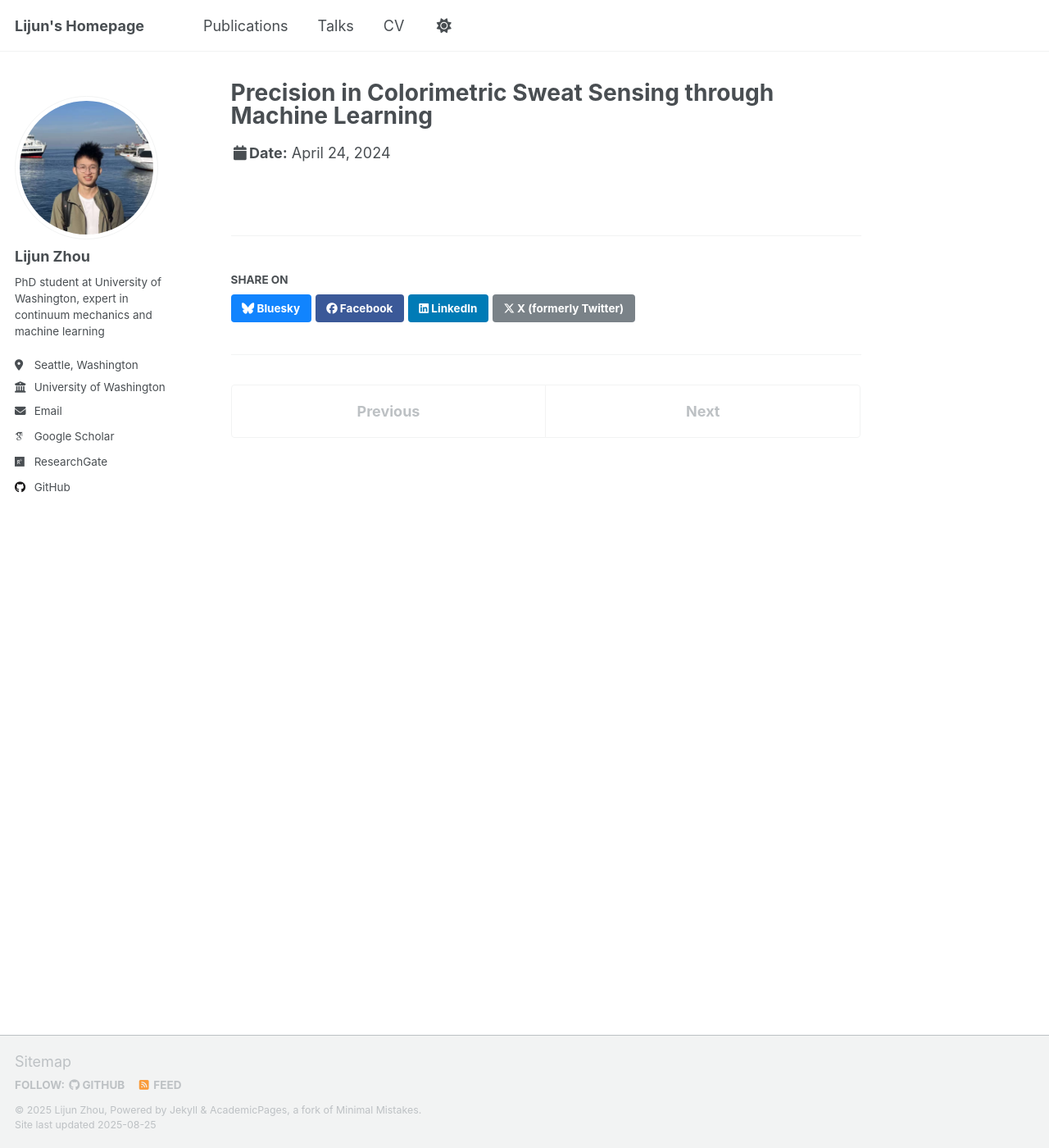
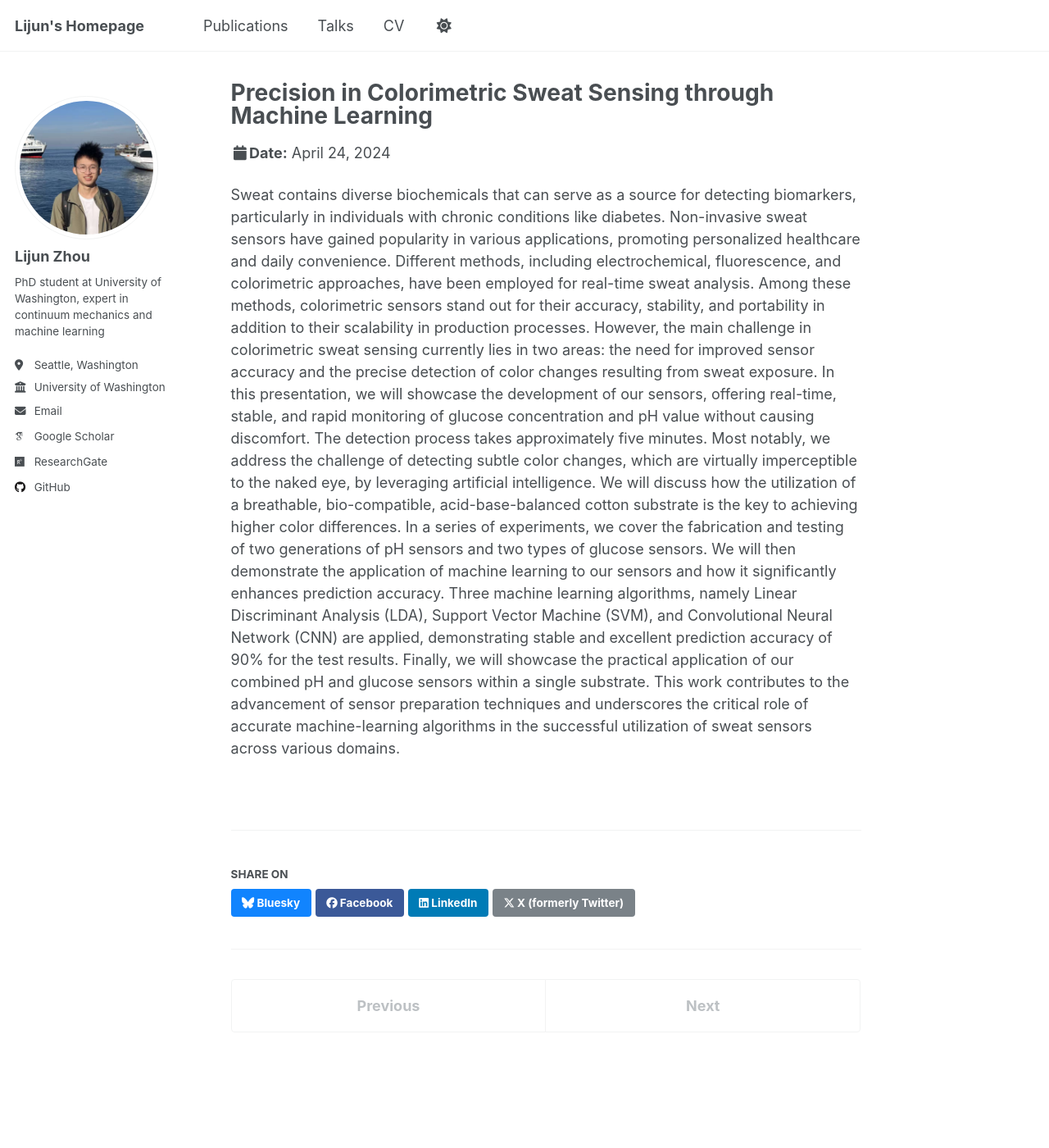
Before and after one commit to zdxbll/zdxbll, a Jekyll site: the page built from _talks/2024-MRS-SS.md, in a window 1280 px wide and 1400 px high. Shown: the whole window at 82% size. Built offline with Jekyll 4.4.1, drawn with Linux system fonts in a browser that asks for light colours; some web fonts are replaced; a script that is not in the unit is left out.

Commit message:
Add presentation details on sweat sensor development
This presentation discusses the development of non-invasive sweat sensors for monitoring glucose concentration and pH levels. It highlights the use of AI to enhance detection accuracy and the fabrication of two generations of sensors.

```diff
--- a/_talks/2024-MRS-SS.md
+++ b/_talks/2024-MRS-SS.md
@@ -7,3 +7,6 @@ venue: "2024 MRS Spring Meeting & Exhibit"
 date: 2024-04-24
 location: "Seattle, WA, USA"
 ---
+
+Sweat contains diverse biochemicals that can serve as a source for detecting biomarkers, particularly in individuals with chronic conditions like diabetes. Non-invasive sweat sensors have gained popularity in various applications, promoting personalized healthcare and daily convenience. Different methods, including electrochemical, fluorescence, and colorimetric approaches, have been employed for real-time sweat analysis. Among these methods, colorimetric sensors stand out for their accuracy, stability, and portability in addition to their scalability in production processes. However, the main challenge in colorimetric sweat sensing currently lies in two areas: the need for improved sensor accuracy and the precise detection of color changes resulting from sweat exposure.
+In this presentation, we will showcase the development of our sensors, offering real-time, stable, and rapid monitoring of glucose concentration and pH value without causing discomfort. The detection process takes approximately five minutes. Most notably, we address the challenge of detecting subtle color changes, which are virtually imperceptible to the naked eye, by leveraging artificial intelligence. We will discuss how the utilization of a breathable, bio-compatible, acid-base-balanced cotton substrate is the key to achieving higher color differences. In a series of experiments, we cover the fabrication and testing of two generations of pH sensors and two types of glucose sensors. We will then demonstrate the application of machine learning to our sensors and how it significantly enhances prediction accuracy. Three machine learning algorithms, namely Linear Discriminant Analysis (LDA), Support Vector Machine (SVM), and Convolutional Neural Network (CNN) are applied, demonstrating stable and excellent prediction accuracy of 90% for the test results. Finally, we will showcase the practical application of our combined pH and glucose sensors within a single substrate. This work contributes to the advancement of sensor preparation techniques and underscores the critical role of accurate machine-learning algorithms in the successful utilization of sweat sensors across various domains.
```
